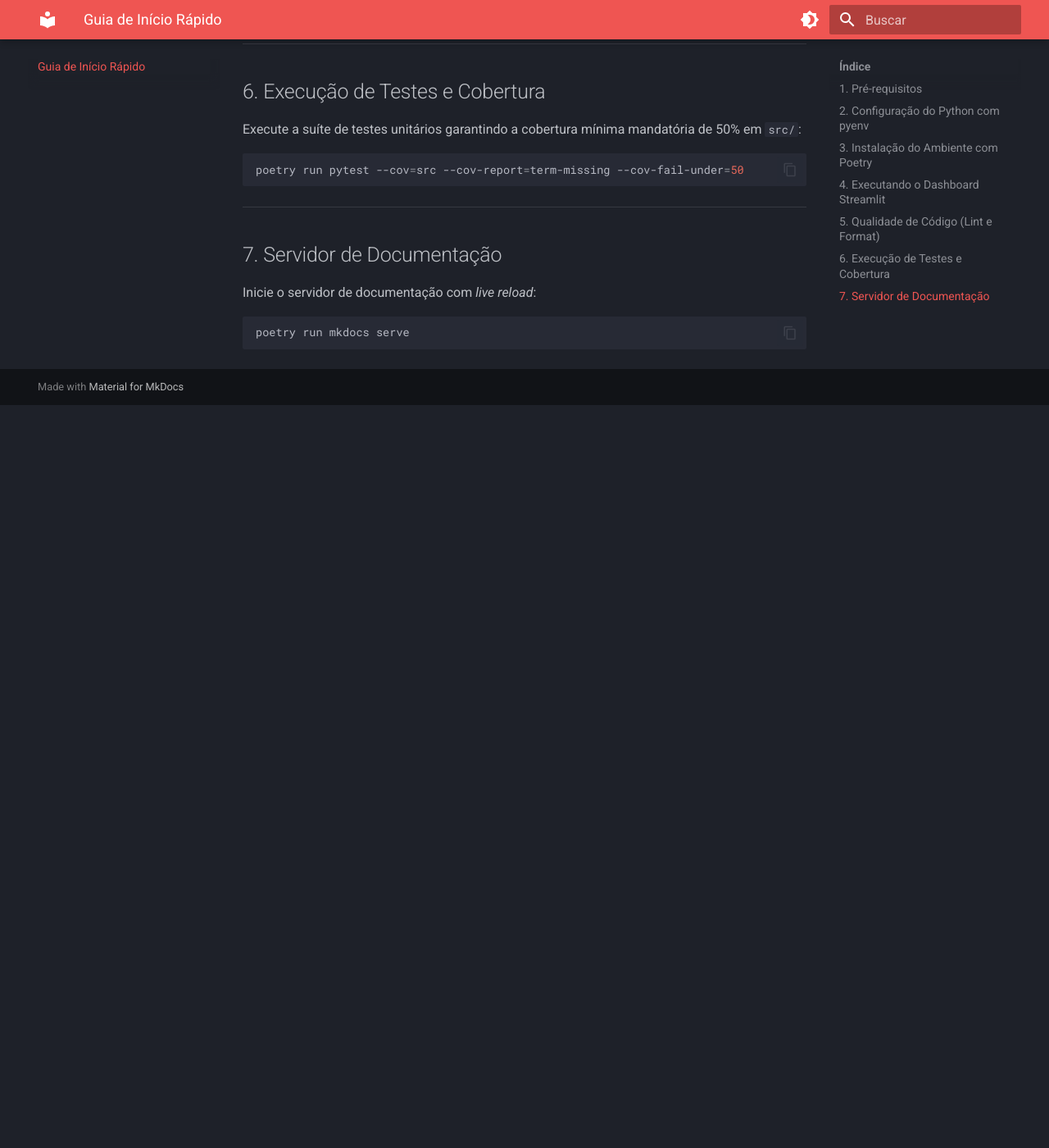
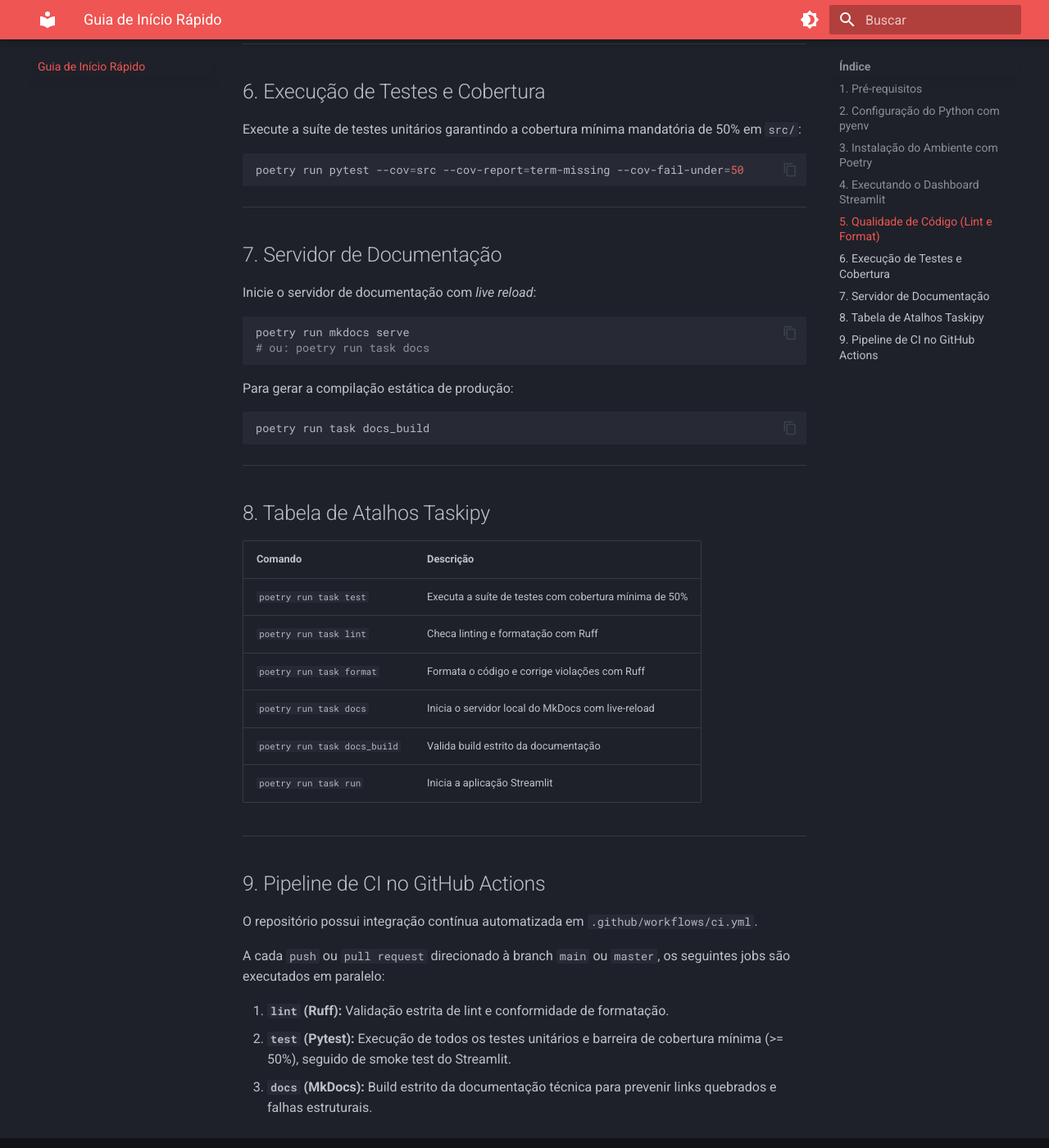
Before and after one commit to leroma-dev/empregadados-projeto-formula1, an MkDocs documentation site: the page built from docs/getting-started.md, in a window 1280 px wide and 1400 px high, scrolled down 1444 px. Shown: the whole window at 82% size. Built offline with MkDocs 1.6.1 and Material for MkDocs 9.7.7, drawn with Linux system fonts in a browser that asks for light colours; before the commit the page ends 1938 px from its top, so only the background shows below that.

Commit message:
Adicionando CI

````diff
--- a/docs/getting-started.md
+++ b/docs/getting-started.md
@@ -77,4 +77,36 @@ Inicie o servidor de documentação com *live reload*:
 
 ```bash
 poetry run mkdocs serve
+# ou: poetry run task docs
 ```
+
+Para gerar a compilação estática de produção:
+
+```bash
+poetry run task docs_build
+```
+
+---
+
+## 8. Tabela de Atalhos Taskipy
+
+| Comando | Descrição |
+| :--- | :--- |
+| `poetry run task test` | Executa a suíte de testes com cobertura mínima de 50% |
+| `poetry run task lint` | Checa linting e formatação com Ruff |
+| `poetry run task format` | Formata o código e corrige violações com Ruff |
+| `poetry run task docs` | Inicia o servidor local do MkDocs com live-reload |
+| `poetry run task docs_build` | Valida build estrito da documentação |
+| `poetry run task run` | Inicia a aplicação Streamlit |
+
+---
+
+## 9. Pipeline de CI no GitHub Actions
+
+O repositório possui integração contínua automatizada em `.github/workflows/ci.yml`.
+
+A cada `push` ou `pull request` direcionado à branch `main` ou `master`, os seguintes jobs são executados em paralelo:
+
+1. **`lint` (Ruff):** Validação estrita de lint e conformidade de formatação.
+2. **`test` (Pytest):** Execução de todos os testes unitários e barreira de cobertura mínima (>= 50%), seguido de smoke test do Streamlit.
+3. **`docs` (MkDocs):** Build estrito da documentação técnica para prevenir links quebrados e falhas estruturais.
````
Also changed, not shown: README.md (+29 -0 lines), docs/index.md (+5 -0 lines), plan.md (+16 -0 lines), skill.md (+12 -0 lines), 2 other files.
